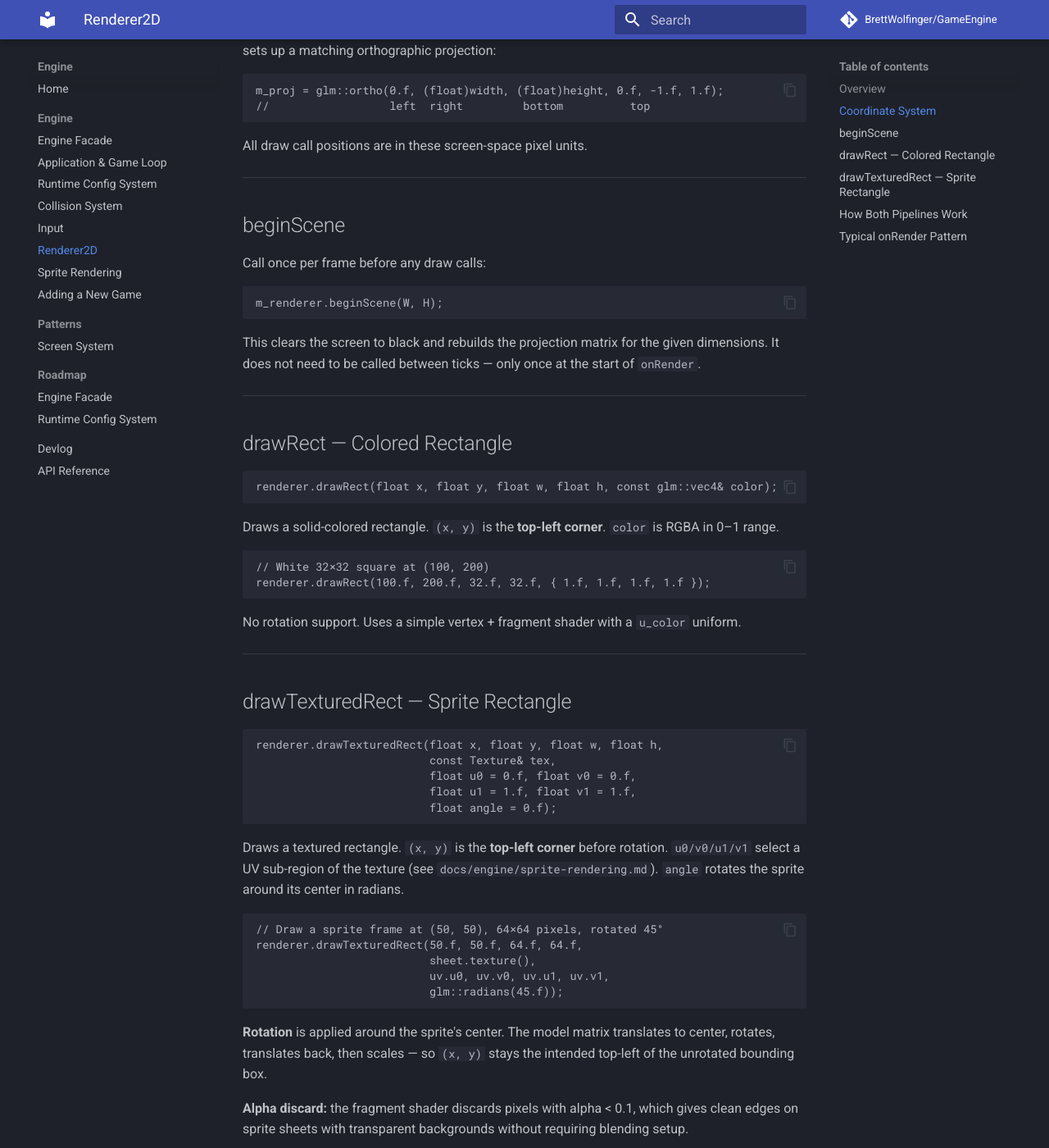
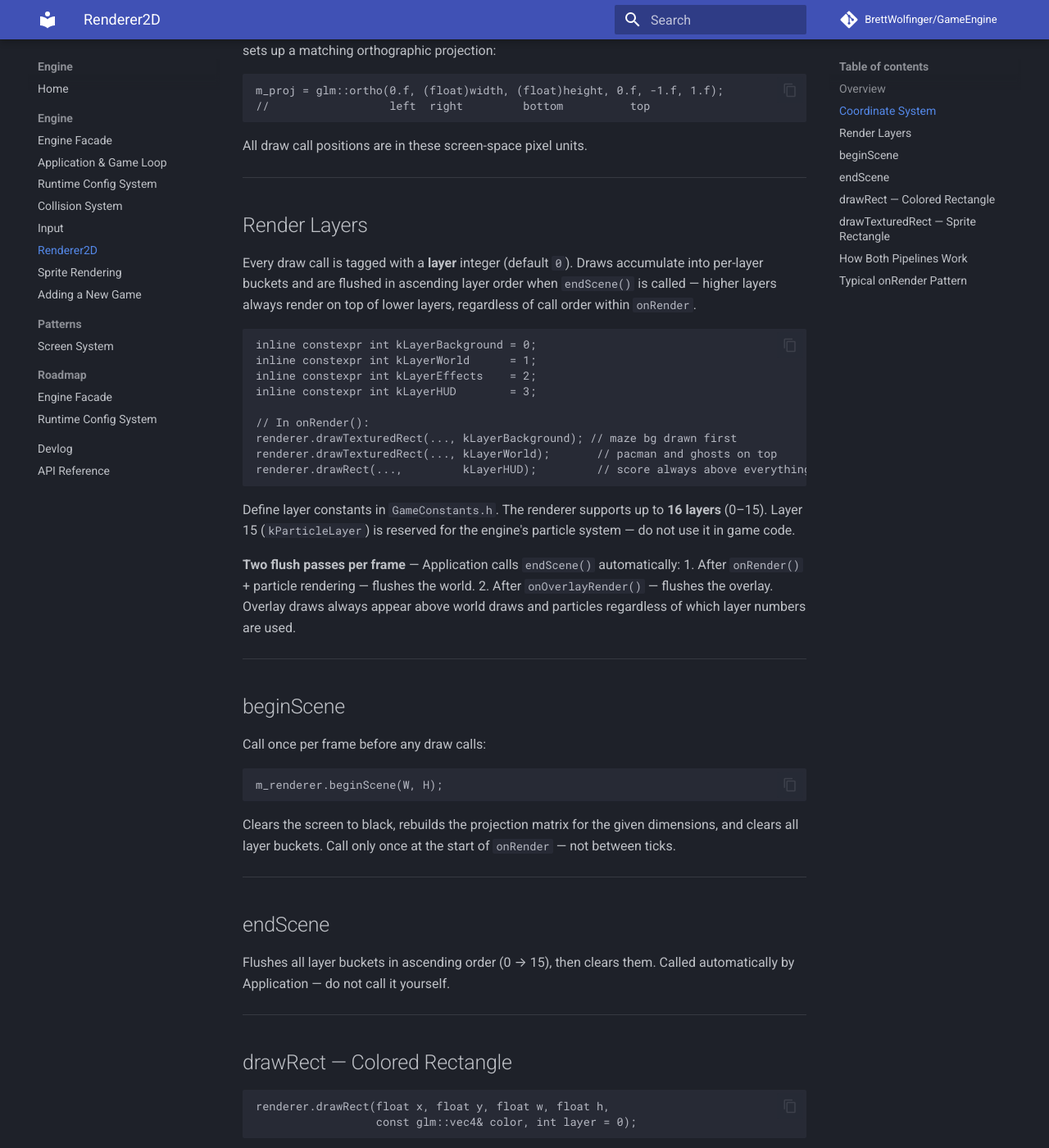
Before and after one commit to BrettWolfinger/GameEngine, an MkDocs documentation site: the page built from docs/engine/renderer2d.md, in a window 1280 px wide and 1400 px high, scrolled down 611 px. Shown: the whole window at 82% size. Built offline with MkDocs 1.6.1 and Material for MkDocs 9.7.7, drawn with Linux system fonts in a browser that asks for light colours; comment, search, counter and statistics services are not loaded; some of the changed text lies outside the part shown.

Commit message:
Docs: update for render layer system
Document layer constants, endScene(), two-pass flush, kParticleLayer
reservation, and getRenderer() requirement. Update loop pseudocode and
devlog.

Co-Authored-By: Claude Sonnet 4.6 <noreply@anthropic.com>

````diff
--- a/docs/engine/renderer2d.md
+++ b/docs/engine/renderer2d.md
@@ -26,6 +26,30 @@ All draw call positions are in these screen-space pixel units.
 
 ---
 
+## Render Layers
+
+Every draw call is tagged with a **layer** integer (default `0`). Draws accumulate into per-layer buckets and are flushed in ascending layer order when `endScene()` is called — higher layers always render on top of lower layers, regardless of call order within `onRender`.
+
+```cpp
+inline constexpr int kLayerBackground = 0;
+inline constexpr int kLayerWorld      = 1;
+inline constexpr int kLayerEffects    = 2;
+inline constexpr int kLayerHUD        = 3;
+
+// In onRender():
+renderer.drawTexturedRect(..., kLayerBackground); // maze bg drawn first
+renderer.drawTexturedRect(..., kLayerWorld);       // pacman and ghosts on top
+renderer.drawRect(...,         kLayerHUD);         // score always above everything
+```
+
+Define layer constants in `GameConstants.h`. The renderer supports up to **16 layers** (0–15). Layer 15 (`kParticleLayer`) is reserved for the engine's particle system — do not use it in game code.
+
+**Two flush passes per frame** — Application calls `endScene()` automatically:
+1. After `onRender()` + particle rendering — flushes the world.
+2. After `onOverlayRender()` — flushes the overlay. Overlay draws always appear above world draws and particles regardless of which layer numbers are used.
+
+---
+
 ## beginScene
 
 Call once per frame before any draw calls:
@@ -34,24 +58,29 @@ Call once per frame before any draw calls:
 m_renderer.beginScene(W, H);
 ```
 
-This clears the screen to black and rebuilds the projection matrix for the given dimensions. It does not need to be called between ticks — only once at the start of `onRender`.
+Clears the screen to black, rebuilds the projection matrix for the given dimensions, and clears all layer buckets. Call only once at the start of `onRender` — not between ticks.
+
+---
+
+## endScene
+
+Flushes all layer buckets in ascending order (0 → 15), then clears them. Called automatically by Application — do not call it yourself.
 
 ---
 
 ## drawRect — Colored Rectangle
 
 ```cpp
-renderer.drawRect(float x, float y, float w, float h, const glm::vec4& color);
+renderer.drawRect(float x, float y, float w, float h,
+                  const glm::vec4& color, int layer = 0);
 ```
 
-Draws a solid-colored rectangle. `(x, y)` is the **top-left corner**. `color` is RGBA in 0–1 range.
+Queues a solid-colored rectangle into the given layer. `(x, y)` is the **top-left corner**. `color` is RGBA in 0–1 range.
 
 ```cpp
-// White 32×32 square at (100, 200)
-renderer.drawRect(100.f, 200.f, 32.f, 32.f, { 1.f, 1.f, 1.f, 1.f });
+// White 32×32 square at (100, 200) on the HUD layer
+renderer.drawRect(100.f, 200.f, 32.f, 32.f, { 1.f, 1.f, 1.f, 1.f }, kLayerHUD);
 ```
-
-No rotation support. Uses a simple vertex + fragment shader with a `u_color` uniform.
 
 ---
 
@@ -62,17 +91,21 @@ renderer.drawTexturedRect(float x, float y, float w, float h,
                           const Texture& tex,
                           float u0 = 0.f, float v0 = 0.f,
                           float u1 = 1.f, float v1 = 1.f,
-                          float angle = 0.f);
+                          float angle = 0.f,
+                          const glm::vec4& tint = {1,1,1,1},
+                          int layer = 0);
 ```
 
-Draws a textured rectangle. `(x, y)` is the **top-left corner** before rotation. `u0/v0/u1/v1` select a UV sub-region of the texture (see `docs/engine/sprite-rendering.md`). `angle` rotates the sprite around its center in radians.
+Queues a textured rectangle into the given layer. `(x, y)` is the **top-left corner** before rotation. `u0/v0/u1/v1` select a UV sub-region of the texture (see `docs/engine/sprite-rendering.md`). `angle` rotates the sprite around its center in radians. `tint` multiplies the sampled color.
 
 ```cpp
-// Draw a sprite frame at (50, 50), 64×64 pixels, rotated 45°
+// Sprite frame at (50, 50), 64×64 pixels, rotated 45°, on the world layer
 renderer.drawTexturedRect(50.f, 50.f, 64.f, 64.f,
                           sheet.texture(),
                           uv.u0, uv.v0, uv.u1, uv.v1,
-                          glm::radians(45.f));
+                          glm::radians(45.f),
+                          {1,1,1,1},
+                          kLayerWorld);
 ```
 
 **Rotation** is applied around the sprite's center. The model matrix translates to center, rotates, translates back, then scales — so `(x, y)` stays the intended top-left of the unrotated bounding box.
@@ -107,18 +140,24 @@ For the textured pipeline, a second uniform `u_uvRegion = vec4(u0, v0, u1, v1)`
 ## Typical onRender Pattern
 
 ```cpp
-void AsteroidsGame::onRender() {
-    m_renderer.beginScene(W, H);        // clear + set projection
+void MyGame::onRender() {
+    m_renderer.beginScene(W, H);   // clear screen + set projection + clear layer buckets
 
-    for (const auto& a : m_asteroids)
-        a->render(m_renderer, *m_sheet);
+    // Queue draws into layers — order of calls within a layer doesn't matter
+    // for cross-layer ordering, only for same-layer ordering.
+    m_renderer.drawTexturedRect(..., kLayerBackground);
+    for (const auto& e : m_enemies)
+        e->render(m_renderer, kLayerWorld);
+    m_player.render(m_renderer, kLayerWorld);
 
-    m_ship->render(m_renderer);
-
-    for (const auto& b : m_bullets)
-        b->render(m_renderer);
-    // no endScene / present call — Application::run() calls swapBuffers
+    // Application calls endScene() and swapBuffers() — do not call them here.
 }
 ```
 
-`swapBuffers` is called by `Application::run()` after `onRender` returns. Don't call it yourself.
+`endScene()` and `swapBuffers()` are both called by `Application::run()` — don't call them yourself.
+
+**`getRenderer()` is required** for the flush to fire. Override it in every game that uses `Renderer2D`:
+
+```cpp
+Engine::Renderer2D* getRenderer() override { return &m_renderer; }
+```
````
Also changed, not shown: docs/devlog.md (+10 -0 lines), docs/engine/adding-a-new-game.md (+1 -1 lines), docs/engine/application-game-loop.md (+3 -1 lines).
